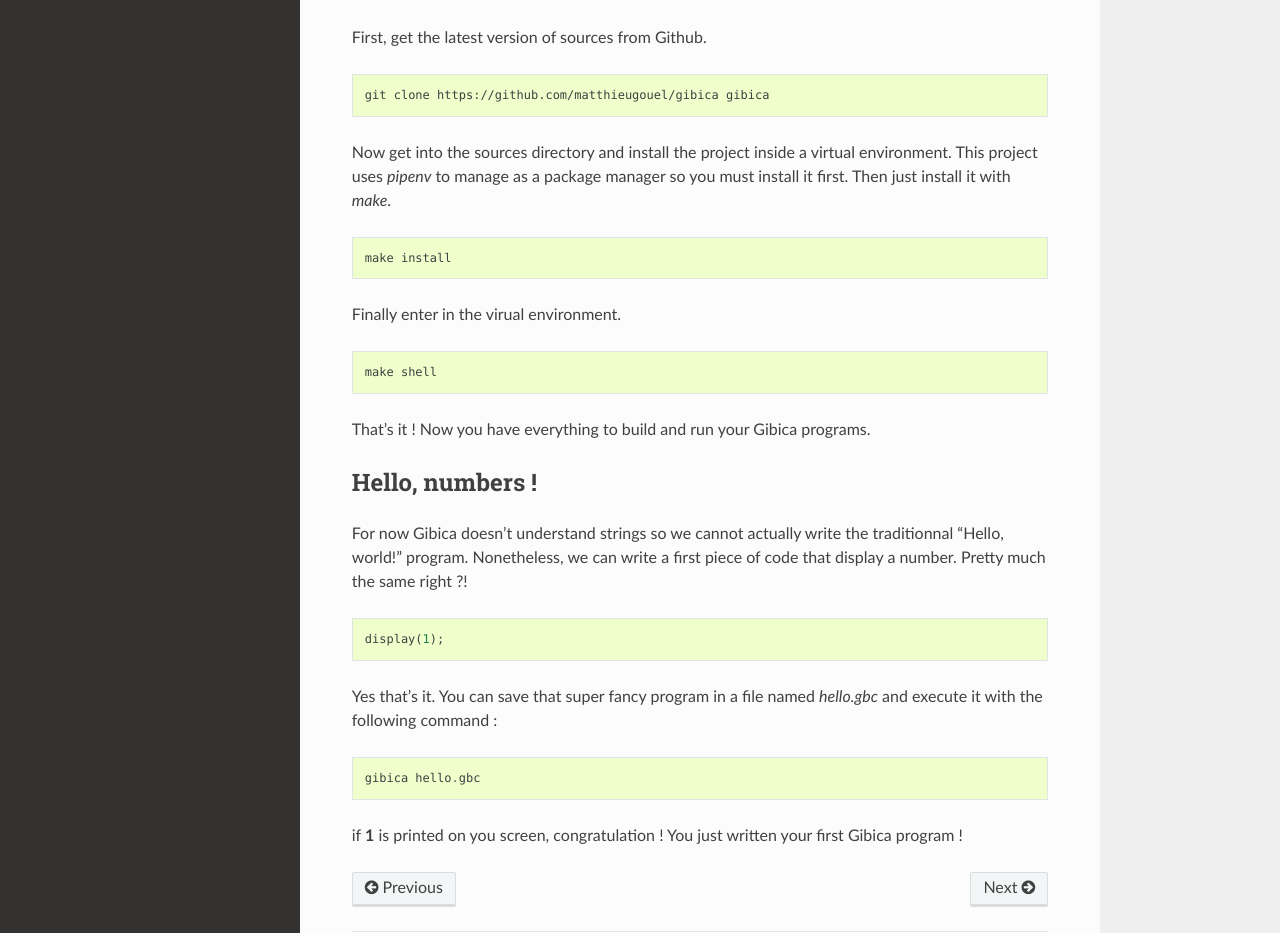
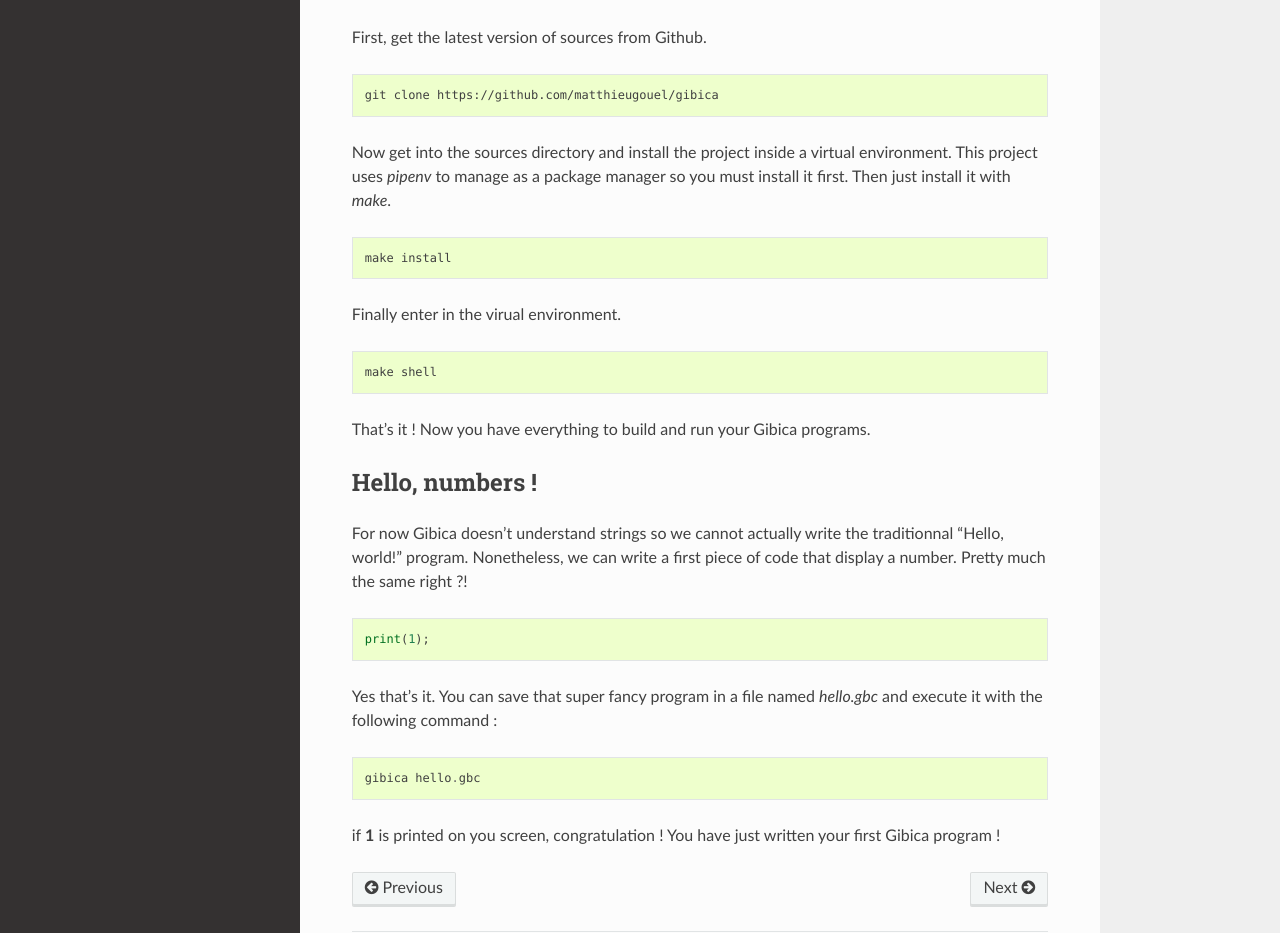
Before and after one commit to matthieugouel/gibica, a Sphinx documentation site: the page built from docs/quickstart.rst, in a window 1280 px wide and 1323 px high. Shown: the part 286-1219 px from the top of the window. Built offline with Sphinx 7.4.7 and the Read the Docs theme 2.0.0, drawn with Linux system fonts in a browser that asks for light colours.

Commit message:
Update the documentation

```diff
--- a/docs/basics.rst
+++ b/docs/basics.rst
@@ -9,7 +9,7 @@ Overview
 
 ::
 
-    display(1);
+    print(1);
 
 * You can write comments in your programs. Comments are code that will be ignored during the interpretation.
   To do that, just put the character **#** before your comment.
@@ -18,7 +18,7 @@ Overview
 
     # This is a comment !
 
-    display(1); # Here is an other.
+    print(1); # Here is an other.
 
 Variable and mutability
 -----------------------
--- a/docs/quickstart.rst
+++ b/docs/quickstart.rst
@@ -12,7 +12,7 @@ First, get the latest version of sources from Github.
 
 .. code-block:: shell
 
-    git clone https://github.com/matthieugouel/gibica gibica
+    git clone https://github.com/matthieugouel/gibica
 
 Now get into the sources directory and install the project inside a virtual environment.
 This project uses `pipenv` to manage as a package manager so you must install it first. Then just install it with *make*.
@@ -37,7 +37,7 @@ Nonetheless, we can write a first piece of code that display a number. Pretty mu
 
 ::
 
-    display(1);
+    print(1);
 
 Yes that's it. You can save that super fancy program in a file named `hello.gbc` and execute it with the following command :
 
@@ -45,4 +45,4 @@ Yes that's it. You can save that super fancy program in a file named `hello.gbc`
 
     gibica hello.gbc
 
-if **1** is printed on you screen, congratulation ! You just written your first Gibica program !
+if **1** is printed on you screen, congratulation ! You have just written your first Gibica program !
```
Also changed, not shown: docs/gibica.rst (+11 -11 lines).
